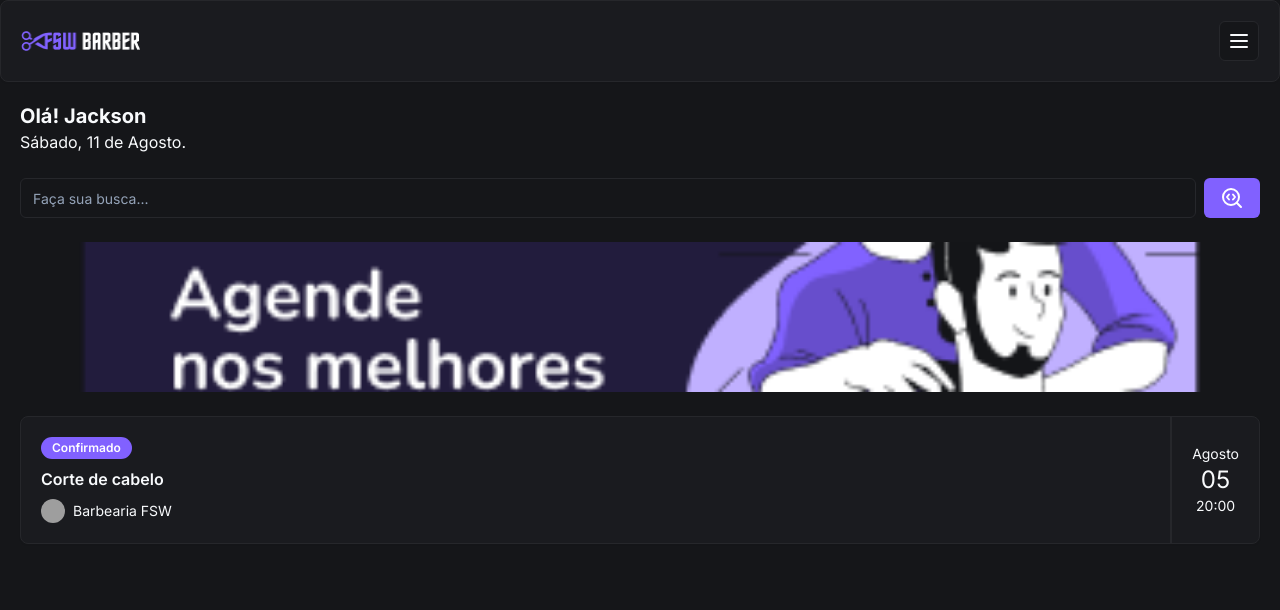
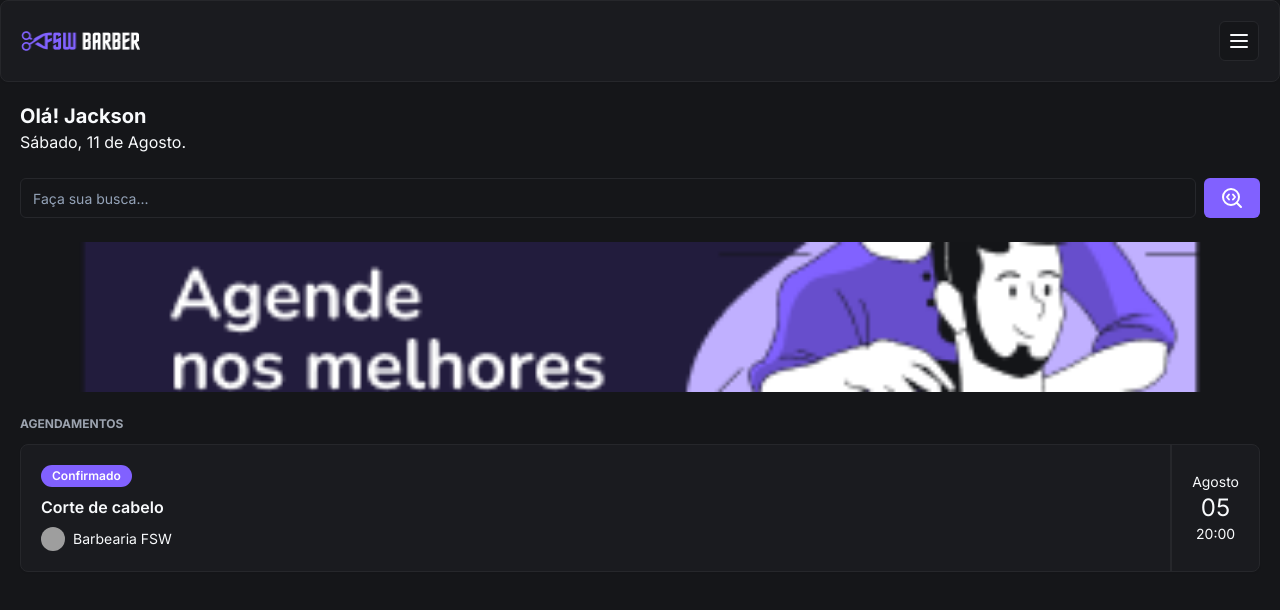
Before and after one commit to Jackson-Timoteo/fsw-barber, a Next.js app: page / in a window 1280 px wide. Shown: the top 610 px of the page. Built offline with nearby package versions, Linux system fonts and the light colour scheme; grey boxes are pictures that could not be loaded.

Commit message:
feat: add booking item

```diff
--- a/app/page.tsx
+++ b/app/page.tsx
@@ -9,7 +9,7 @@ import { Avatar, AvatarImage } from "./_components/ui/avatar"
 
 const Home = () => {
   return (
-    <div className="">
+    <div>
       <Header />
       <div className="p-5">
         <h2 className="text-xl font-bold">Olá! Jackson</h2>
@@ -22,11 +22,21 @@ const Home = () => {
           </Button>
         </div>
 
-        <div className="relative mt-6 h-[150px] w-full rounded-xl">
-          <Image src="/Banner.png" alt="banner" fill className="object-cover" />
+        <div className="relative mt-6 h-[150px] w-full">
+          <Image
+            src="/Banner.png"
+            alt="banner"
+            fill
+            className="rounded-xl object-cover"
+          />
         </div>
 
-        <Card className="mt-6">
+        {/* Agendamentos */}
+
+        <h2 className="mb-3 mt-6 text-xs font-bold uppercase text-gray-400">
+          Agendamentos
+        </h2>
+        <Card>
           <CardContent className="flex justify-between p-0">
             <div className="flex flex-col gap-2 py-5 pl-5">
               <Badge className="w-fit">Confirmado</Badge>
```
